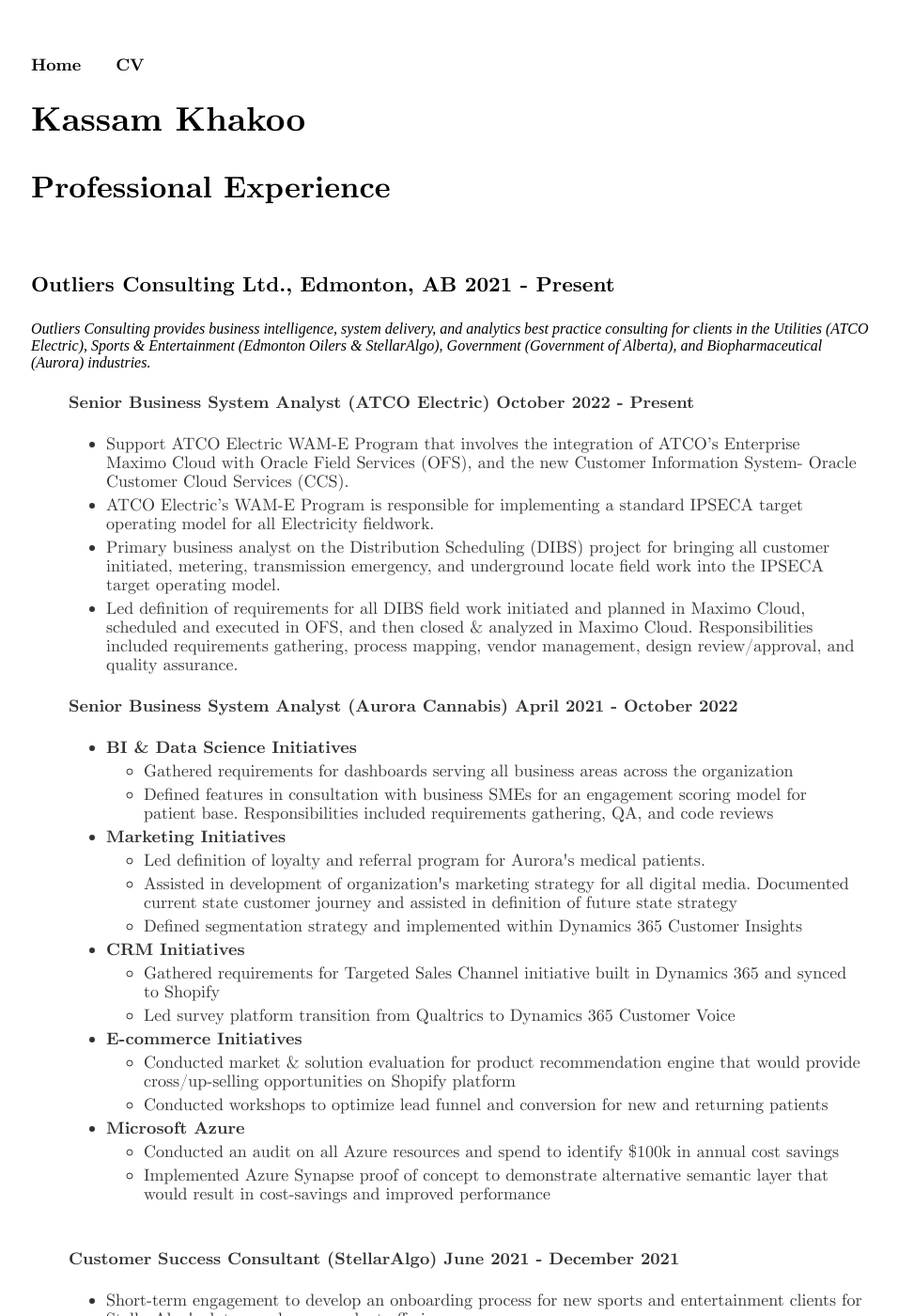
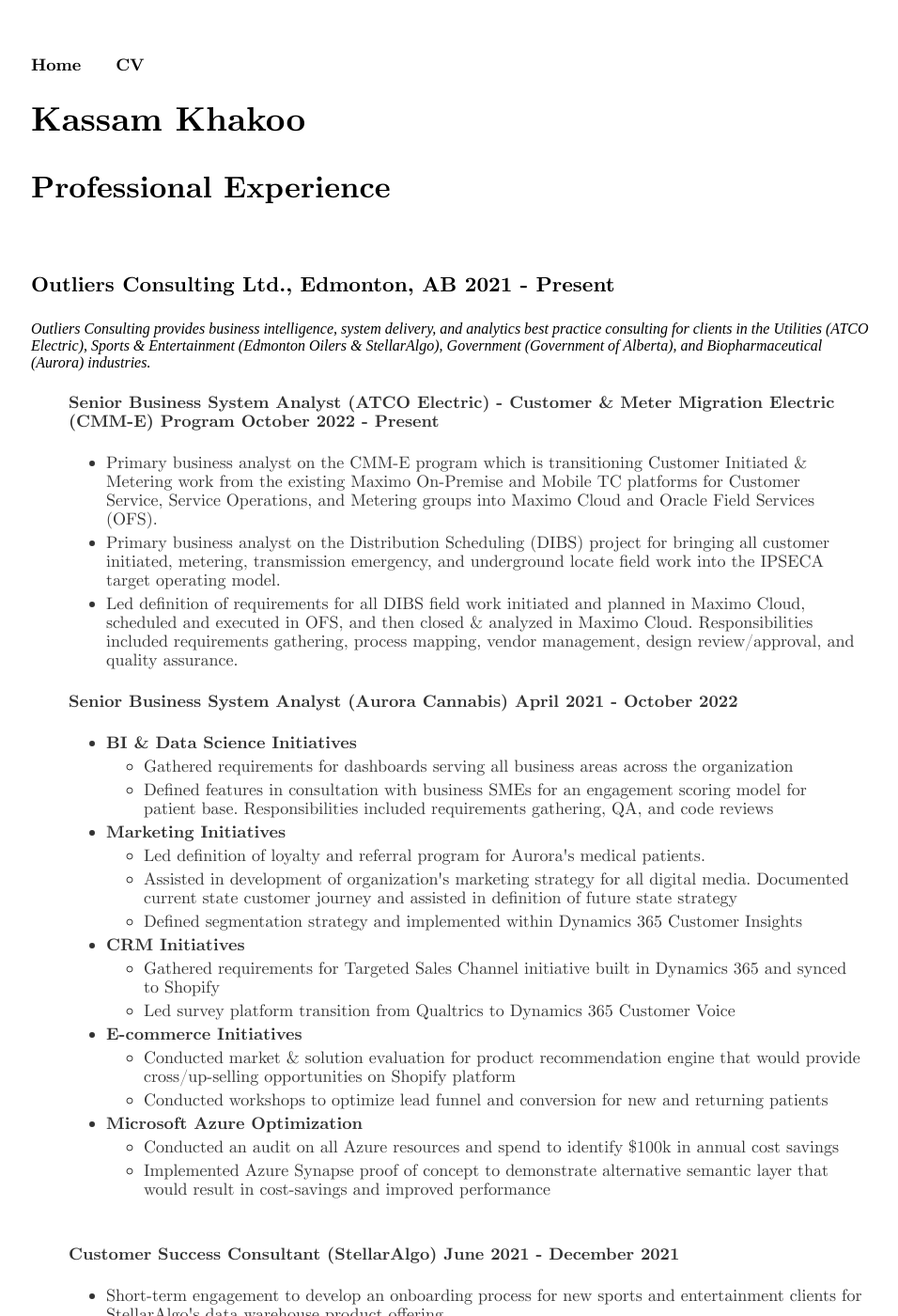
Before and after one commit to kassamkhakoo/kassamkhakoo.github.io, a Jekyll site: the page built from cv/index.html, in a window 1280 px wide and 1400 px high. Shown: the whole window at 94% size, without its empty margins (159-1115 px from the left). Built offline with Jekyll 4.4.1, drawn with Linux system fonts in a browser that asks for light colours.

Commit message:
Update index.html
updating cv

```diff
--- a/cv/index.html
+++ b/cv/index.html
@@ -9,10 +9,9 @@
 	<h3>Outliers Consulting Ltd., Edmonton, AB   2021 - Present</h3>
 	<em>Outliers Consulting provides business intelligence, system delivery, and analytics best practice consulting for clients in the Utilities (ATCO Electric), Sports & Entertainment (Edmonton Oilers & StellarAlgo), Government (Government of Alberta), and Biopharmaceutical (Aurora) industries.</em>
 	<ul>
-		<h4> <b>Senior Business System Analyst (ATCO Electric)</b> October 2022 - Present</h4>
+		<h4> <b>Senior Business System Analyst (ATCO Electric) - Customer & Meter Migration Electric (CMM-E) Program</b> October 2022 - Present</h4>
 		<ul style="list-style-type:disc">
-			<li>Support ATCO Electric WAM-E Program that involves the integration of ATCO’s Enterprise Maximo Cloud with Oracle Field Services (OFS), and the new Customer Information System- Oracle Customer Cloud Services (CCS).</li>
-			<li>ATCO Electric’s WAM-E Program is responsible for implementing a standard IPSECA target operating model for all Electricity fieldwork.</li>
+			<li>Primary business analyst on the CMM-E program which is transitioning Customer Initiated & Metering work from the existing Maximo On-Premise and Mobile TC platforms for Customer Service, Service Operations, and Metering groups into Maximo Cloud and Oracle Field Services (OFS).</li>
 			<li>Primary business analyst on the Distribution Scheduling (DIBS) project for bringing all customer initiated, metering, transmission emergency, and underground locate field work into the IPSECA target operating model.</li>
 			<li>Led definition of requirements for all DIBS field work initiated and planned in Maximo Cloud, scheduled and executed in OFS, and then closed & analyzed in Maximo Cloud.  Responsibilities included requirements gathering, process mapping, vendor management, design review/approval, and quality assurance.</li>
 		</ul>
@@ -39,7 +38,7 @@
 				<li>Conducted market & solution evaluation for product recommendation engine that would provide cross/up-selling opportunities on Shopify platform</li>
 				<li>Conducted workshops to optimize lead funnel and conversion for new and returning patients</li>
 			</ul>
-			<li><b>Microsoft Azure</b></li>
+			<li><b>Microsoft Azure Optimization</b></li>
 			<ul style="list-style-type:circle">
 				<li>Conducted an audit on all Azure resources and spend to identify $100k in annual cost savings</li>
 				<li>Implemented Azure Synapse proof of concept to demonstrate alternative semantic layer that would result in cost-savings and improved performance</li>
```
